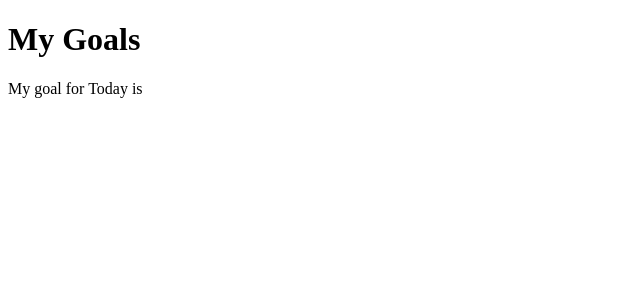
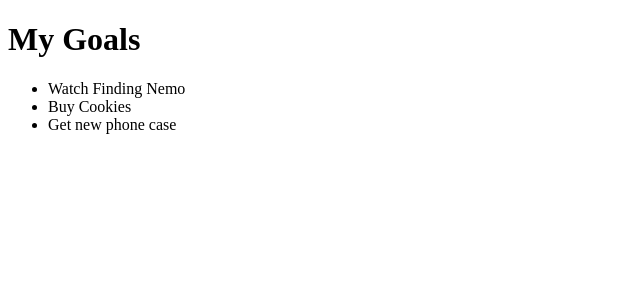
Before and after one commit to Vitalis-Kirui/Goals-Angular, an Angular app: page / in a window 1280 px wide. Shown: the top 300 px of the page, without its empty margins (0-640 px from the left). Built offline with nearby package versions, Linux system fonts and the light colour scheme.

Commit message:
creating a for loop for goals

```diff
--- a/src/app/app.component.html
+++ b/src/app/app.component.html
@@ -2,6 +2,14 @@
 
   <h1>My Goals</h1>
 
-  <p>My goal for Today is {{goal}}</p>
+  <ul>
+
+    <li *ngFor = 'let goal of goals'>
+
+      {{goal}}
+
+    </li>
+
+  </ul>
 
 </div>
```
